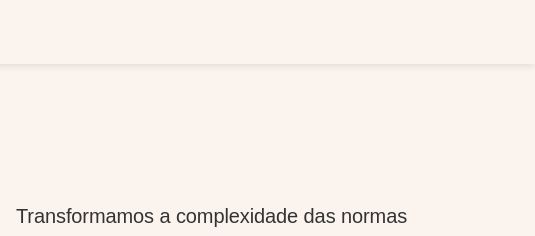
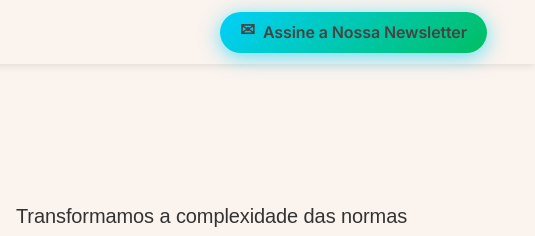
Before and after one commit to thiagokf/projeto-agromiteon, a website: page frontend/index.html in a window 1280 px wide. Shown: the top 236 px of the page, 745-1280 px from the left. Drawn offline with Linux system fonts and the light colour scheme.

Commit message:
Feat botão para newsletter

```diff
--- a/frontend/index.html
+++ b/frontend/index.html
@@ -29,6 +29,10 @@
           <li><a class="main-nav-link" href="#filosofia">Filosofia</a></li>
           <li><a class="main-nav-link" href="#contatos">Contatos</a></li>
         </ul>
+        <a href="#contatos" class="btn-newsletter-nav">
+          <span class="newsletter-icon">✉</span>
+          Assine a Nossa Newsletter
+        </a>
       </nav>
     </header>
 
--- a/frontend/style.css
+++ b/frontend/style.css
@@ -148,9 +148,10 @@ header {
 
 .main-nav {
   display: flex;
-  justify-content: flex-start;
+  justify-content: space-between;
   align-items: center;
   height: 64px;
+  width: 100%;
 }
 
 .main-nav-list {
@@ -242,6 +243,82 @@ a:visited {
 
 .home::after {
   display: none;
+}
+
+/* Botão Newsletter no Nav */
+.btn-newsletter-nav {
+  display: inline-flex;
+  align-items: center;
+  gap: 0.8rem;
+  padding: 1rem 2rem;
+  background: linear-gradient(135deg, var(--color-line) 0%, var(--color-green) 100%);
+  color: white;
+  font-size: 16px;
+  font-weight: 600;
+  border-radius: 30px;
+  text-decoration: none;
+  transition: all 0.3s ease;
+  box-shadow: 0 4px 15px rgba(0, 191, 99, 0.4);
+  position: relative;
+  overflow: hidden;
+  animation: pulse 2s infinite;
+}
+
+@keyframes pulse {
+  0%, 100% {
+    box-shadow: 0 4px 15px rgba(0, 191, 99, 0.4);
+  }
+  50% {
+    box-shadow: 0 4px 20px rgba(0, 208, 250, 0.6);
+  }
+}
+
+.btn-newsletter-nav::before {
+  content: "";
+  position: absolute;
+  top: 50%;
+  left: 50%;
+  width: 0;
+  height: 0;
+  border-radius: 50%;
+  background: rgba(255, 255, 255, 0.3);
+  transform: translate(-50%, -50%);
+  transition: width 0.5s, height 0.5s;
+}
+
+.btn-newsletter-nav:hover::before {
+  width: 250px;
+  height: 250px;
+}
+
+.btn-newsletter-nav:hover {
+  transform: translateY(-3px) scale(1.05);
+  box-shadow: 0 6px 25px rgba(0, 208, 250, 0.5);
+  animation: none;
+}
+
+.btn-newsletter-nav:active {
+  transform: translateY(-1px) scale(1.02);
+}
+
+.newsletter-icon {
+  font-size: 18px;
+  display: inline-block;
+  animation: bounce 2s infinite;
+}
+
+@keyframes bounce {
+  0%, 100% {
+    transform: translateY(0);
+  }
+  50% {
+    transform: translateY(-3px);
+  }
+}
+
+.btn-newsletter-nav:hover .newsletter-icon {
+  animation: none;
+  transform: scale(1.2);
 }
 
 /* ======================================= */
```
